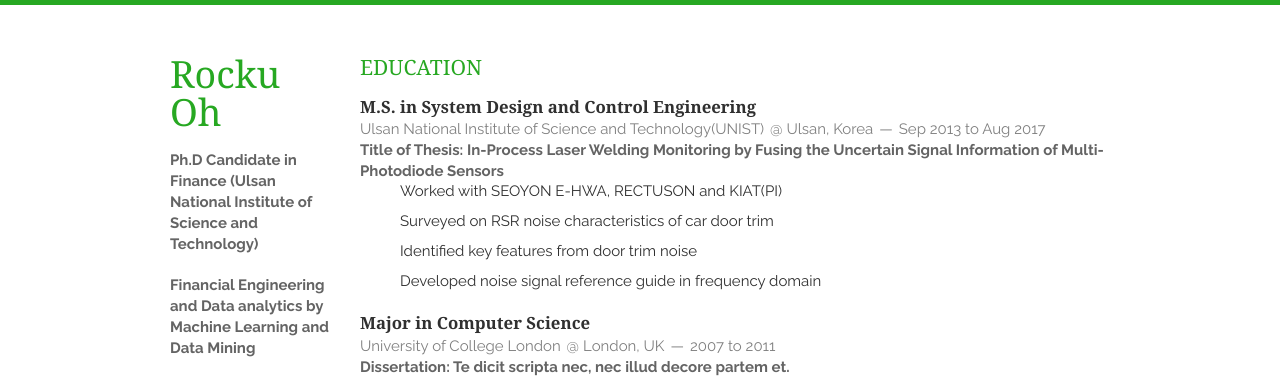
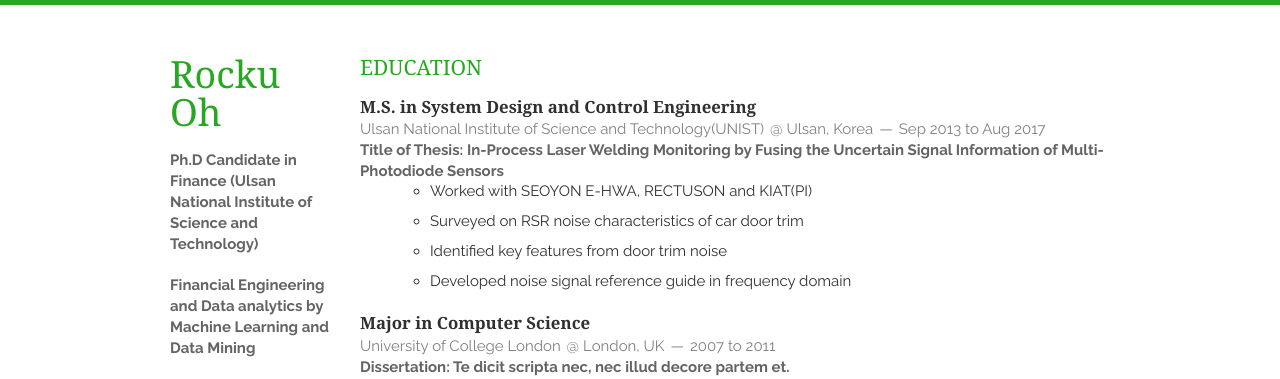
Before and after one commit to org817/org817.github.io, a Jekyll site: the page built from index.html, in a window 1280 px wide. Shown: the top 379 px of the page. Built offline with Jekyll 4.4.1, drawn with Linux system fonts in a browser that asks for light colours; nearby versions of some CDN libraries; the list of posts is cut into pages by our own code.

Commit message:
Update education.html

```diff
--- a/_includes/education.html
+++ b/_includes/education.html
@@ -7,7 +7,7 @@
           <span><address>Ulsan, Korea</address><time>Sep 2013 to Aug 2017</time></span>
       </header>
       <p><em>Title of Thesis: In-Process Laser Welding Monitoring by Fusing the Uncertain Signal Information of Multi-Photodiode Sensors</em></p>
-        <ul type="square">
+        <ul class="circle">
           <li>Worked with SEOYON E-HWA, RECTUSON and KIAT(PI)</li>
           <li>Surveyed on RSR noise characteristics of car door trim</li>
           <li>Identified key features from door trim noise</li>
```
